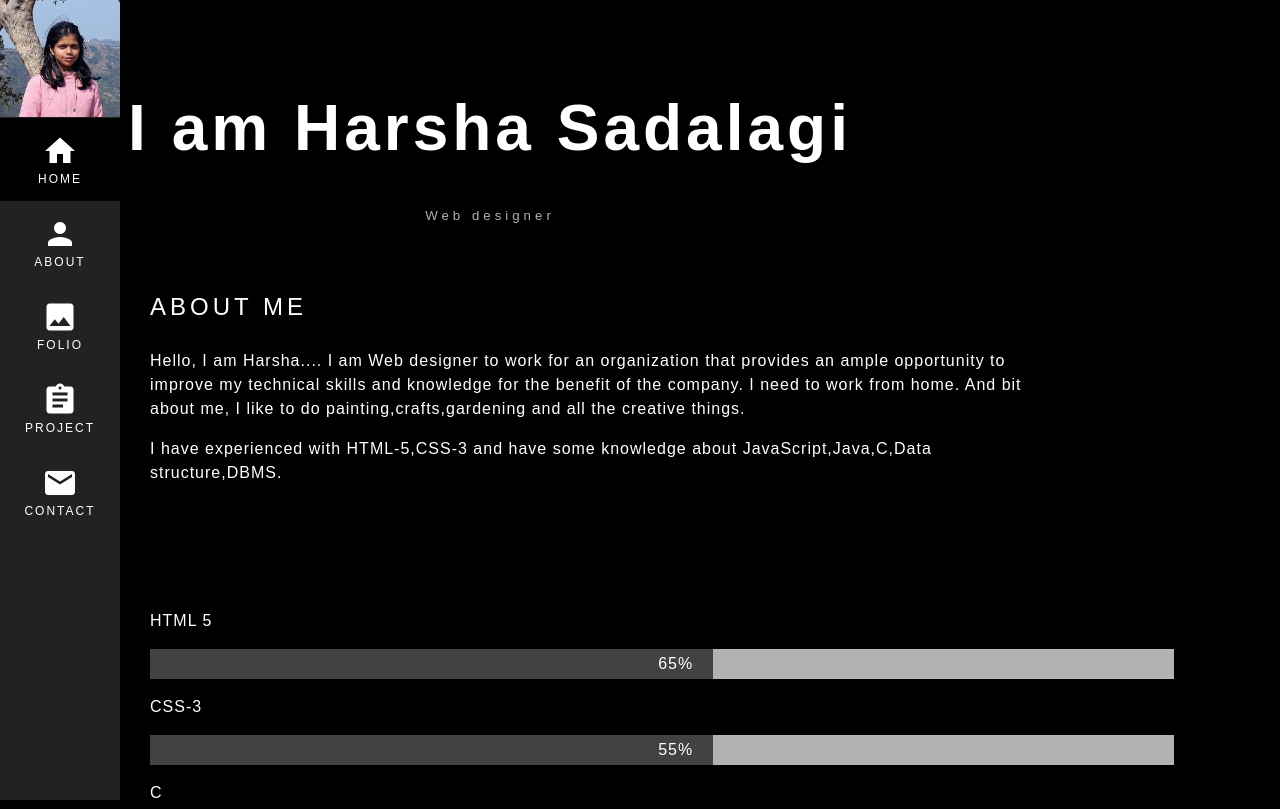
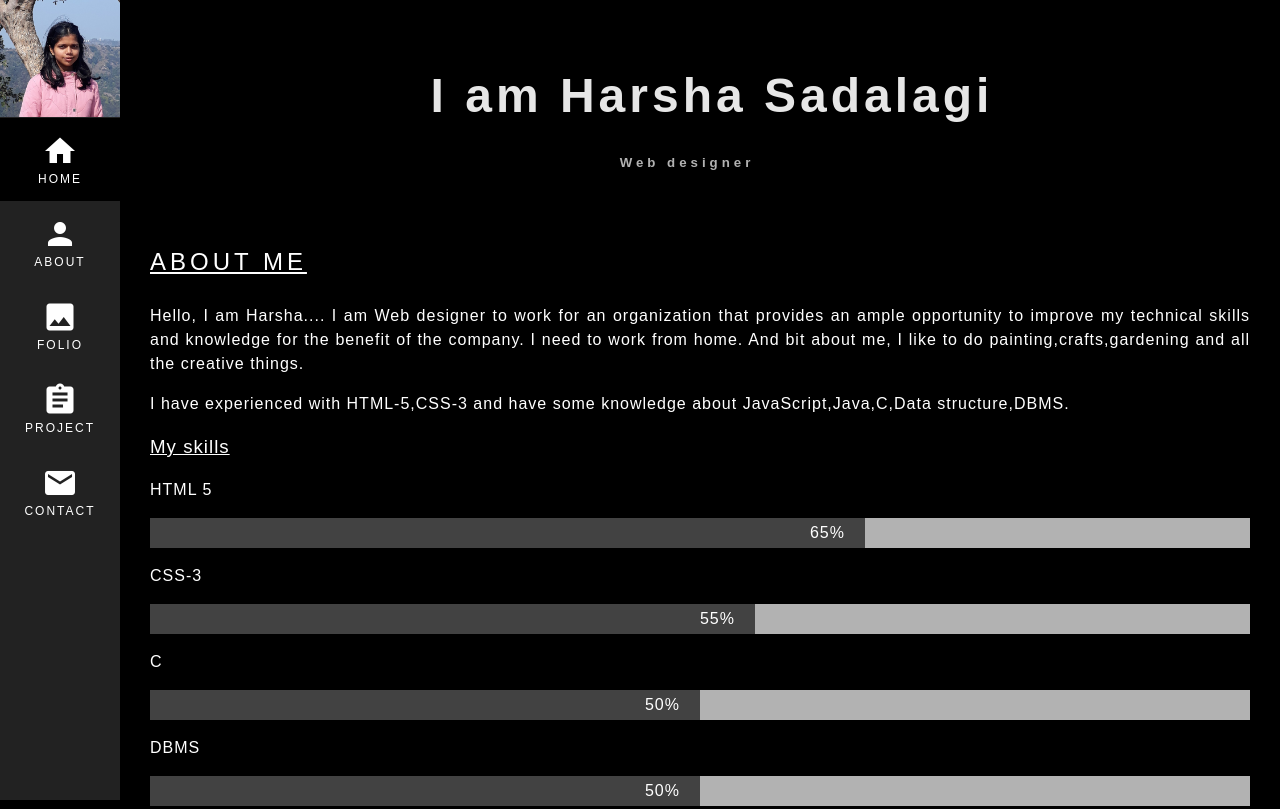
Before and after one commit to HarshaSadalagi/harha_portfolio.github, a plain HTML site: page index.html in a window 1280 px wide. Shown: the top 809 px of the page. Drawn offline with nearby package versions, Linux system fonts and the light colour scheme; files whose address does not match are found by name.

Commit message:
Update style.css

```diff
--- a/style.css
+++ b/style.css
@@ -1,5 +1,5 @@
 html{
-    width: 1024px;
+    width: 100%;
 }
 *,
     *::after,
@@ -78,11 +78,12 @@ aside nav a:nth-last-child(2):hover{
 }
 
 main{
-    max-width: 980px;
+    max-width: 1024px;
     background: #000;
+    text-align: center;
 
 
-    padding: 12px 50px 12px 50px;
+
 
 }
 header{
@@ -90,16 +91,30 @@ header{
     letter-spacing:2px;
 }
 header h1{
+
     font-weight: bold;
-    font-size: 4em;
+    font-size: 3em;
+    margin-left: 400px;
     letter-spacing: 4px;
+    animation-name: example;
+  animation-duration: 8s;
+}
+@keyframes example {
+    from {color:white;}
+    to {color:black;}
+    from {color:black;}
+    to {color:white;}
 
-}
+  }
 header h5{
-    font-weight: 300;
+    font-weight: 400px;
     font-size: lem;
     letter-spacing: 4px;
     color: #b2b2b2;
+    margin-left: 350px;
+
+        transition-delay: 1s;
+
 }
 .about,
 .folio,
@@ -115,18 +130,25 @@ header h5{
 .contact h2{
     font-weight: 300;
     text-transform: uppercase;
-
+   padding-top: 20px;
     padding-bottom: 10px;
     margin-left: 150px;
     letter-spacing: 4px;
+    text-decoration: underline;
+
     }
     .about p{
         columns: #b2b2b2;
         margin-left: 150px;
+        margin-right: 30px;
+        width: intial;
+        text-align: justify;
+
     }
     .about span{
         font-weight: 500;
         color:white;
+
 
     }
     .about a{
@@ -136,12 +158,14 @@ header h5{
     }
     .about h3{
         font-weight: 300;
-        margin: 50px 0;
+        text-decoration: underline;
+        margin-left: 150px;
 }
 .container{
-    width: 100%;
+
     background-color: #b2b2b2;
     margin-left: 150px;
+    margin-right: 30px;
 }
 .skills{
     text-align: right;
@@ -152,11 +176,21 @@ header h5{
 
 }
 .html{
-    width: 55%;
+    width: 65%;
 }
 .css{
     width: 55%;
 }
+.C{
+    width: 50%;
+}
+.DBMS{
+    width: 50%;
+}
+.Java{
+    width: 50%;
+}
+
 
 .folio h3{
     color: white;
@@ -174,9 +208,12 @@ header h5{
     display: -ms-flexbox;
     display: flex;
     justify-content: space-between;
-    margin: 20px 0;
+
+
     -webkit-flex-pack:justify;
     margin-left: 150px;
+    margin-right: 30px;
+    margin-right: 50px;
 }
 .row-halves.col{
     width: 49%;
@@ -185,8 +222,9 @@ header h5{
     border: 1px solid #222;
     background: #222;
     color: #b2b2b2;
-    padding: 10px;
+
 }
+
 label{
     columns: #b2b2b2;
 }
```
